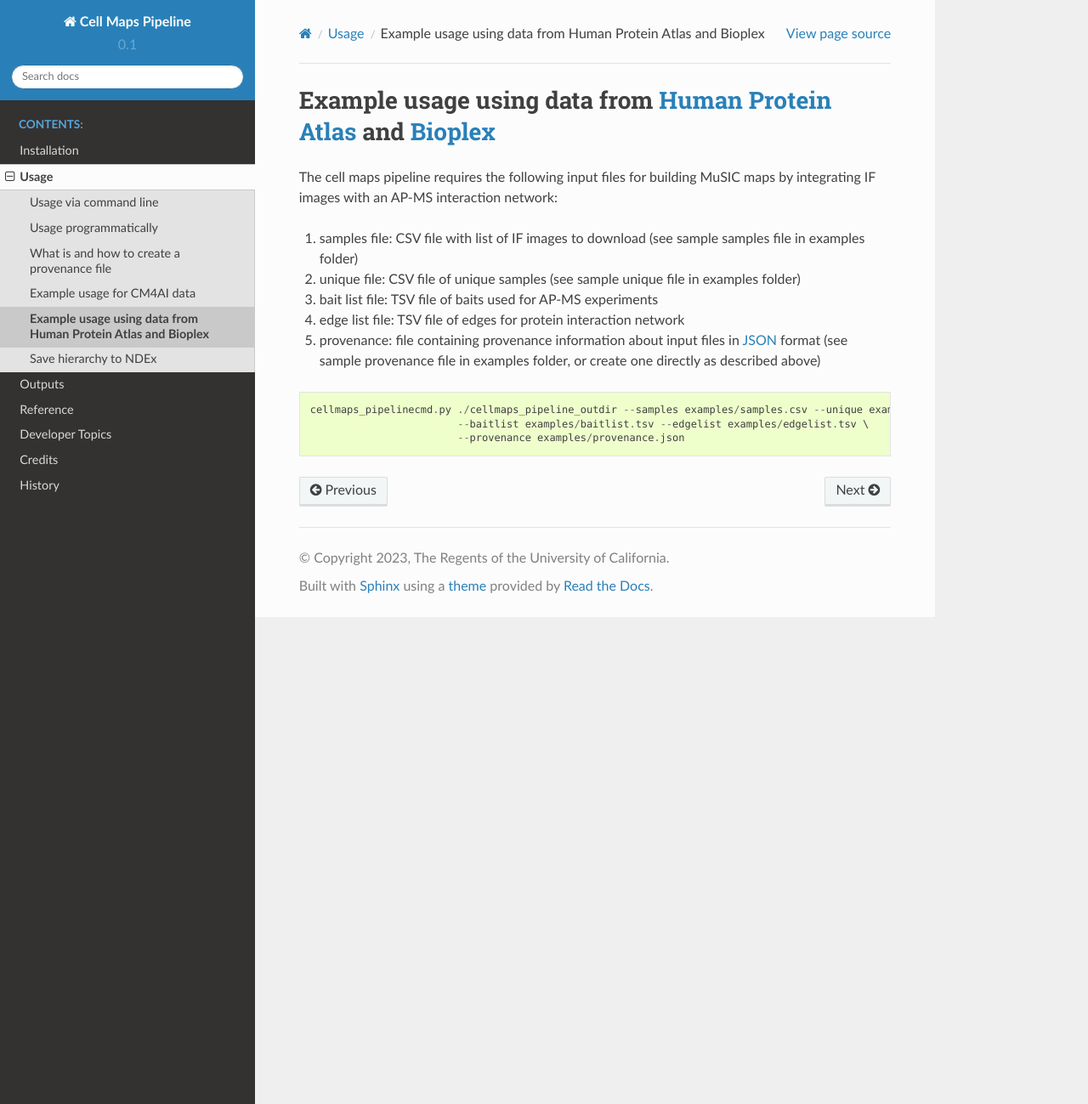
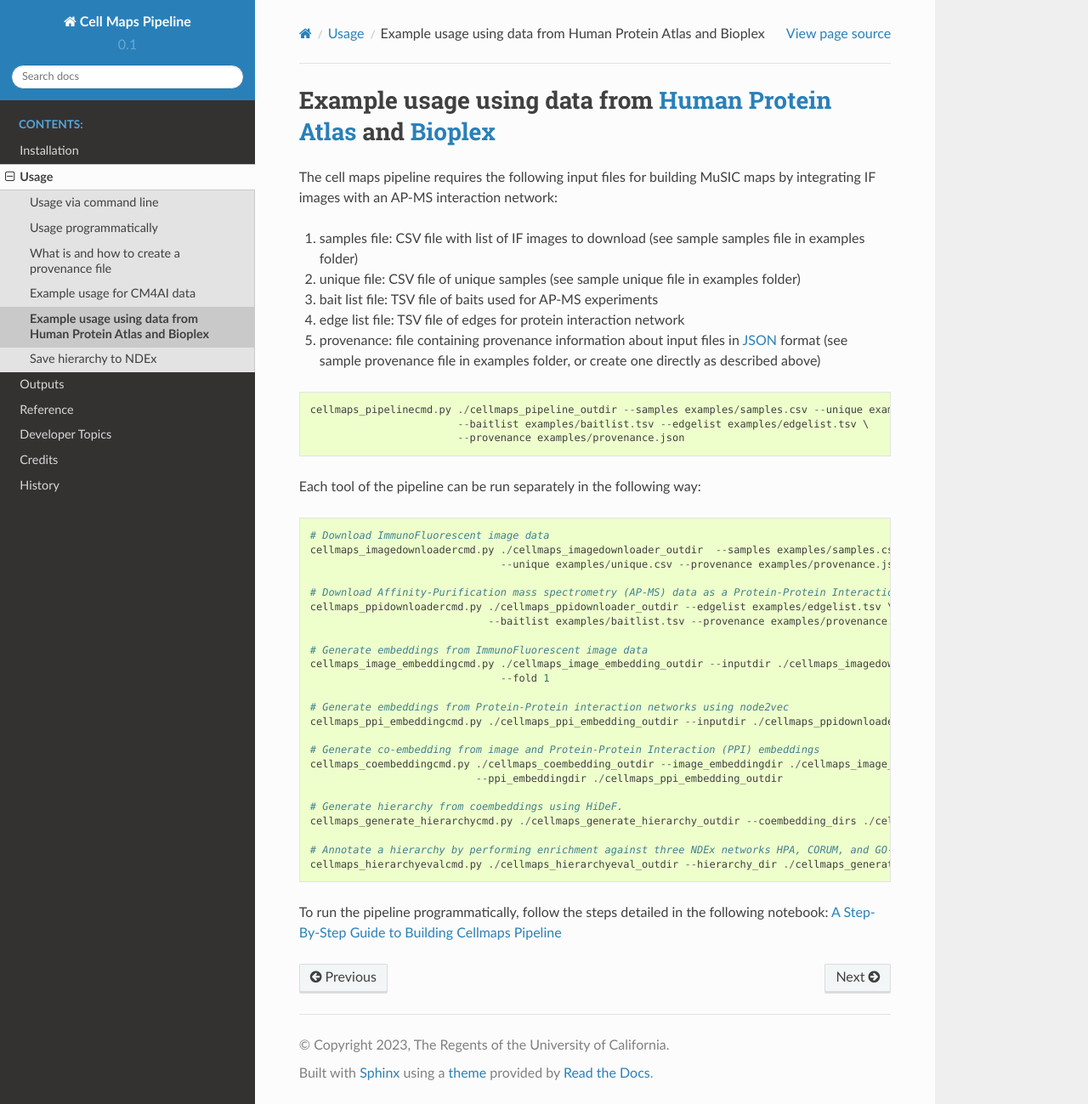
Before and after one commit to idekerlab/cellmaps_pipeline, a Sphinx documentation site: the page built from docs/hpa_bioplex.rst, in a window 1280 px wide and 1299 px high. Shown: the whole window at 85% size. Built offline with Sphinx 7.4.7 and the Read the Docs theme 2.0.0, drawn with Linux system fonts in a browser that asks for light colours.

Commit message:
Improve usage example documentation on using data from human protein atlas and bioplex

```diff
--- a/docs/hpa_bioplex.rst
+++ b/docs/hpa_bioplex.rst
@@ -17,6 +17,38 @@
                            --baitlist examples/baitlist.tsv --edgelist examples/edgelist.tsv \
                            --provenance examples/provenance.json
 
+Each tool of the pipeline can be run separately in the following way:
+
+.. code-block::
+
+    # Download ImmunoFluorescent image data
+    cellmaps_imagedownloadercmd.py ./cellmaps_imagedownloader_outdir  --samples examples/samples.csv \
+                                   --unique examples/unique.csv --provenance examples/provenance.json
+
+    # Download Affinity-Purification mass spectrometry (AP-MS) data as a Protein-Protein Interaction network
+    cellmaps_ppidownloadercmd.py ./cellmaps_ppidownloader_outdir --edgelist examples/edgelist.tsv \
+                                 --baitlist examples/baitlist.tsv --provenance examples/provenance.json
+
+    # Generate embeddings from ImmunoFluorescent image data
+    cellmaps_image_embeddingcmd.py ./cellmaps_image_embedding_outdir --inputdir ./cellmaps_imagedownloader_outdir
+                                   --fold 1
+
+    # Generate embeddings from Protein-Protein interaction networks using node2vec
+    cellmaps_ppi_embeddingcmd.py ./cellmaps_ppi_embedding_outdir --inputdir ./cellmaps_ppidownloader_outdir
+
+    # Generate co-embedding from image and Protein-Protein Interaction (PPI) embeddings
+    cellmaps_coembeddingcmd.py ./cellmaps_coembedding_outdir --image_embeddingdir ./cellmaps_image_embedding_outdir \
+                               --ppi_embeddingdir ./cellmaps_ppi_embedding_outdir
+
+    # Generate hierarchy from coembeddings using HiDeF.
+    cellmaps_generate_hierarchycmd.py ./cellmaps_generate_hierarchy_outdir --coembedding_dirs ./cellmaps_coembedding_outdir
+
+    # Annotate a hierarchy by performing enrichment against three NDEx networks HPA, CORUM, and GO-CC
+    cellmaps_hierarchyevalcmd.py ./cellmaps_hierarchyeval_outdir --hierarchy_dir ./cellmaps_generate_hierarchy_outdir
+
+To run the pipeline programmatically, follow the steps detailed in the following notebook: `A Step-By-Step Guide to Building Cellmaps Pipeline`_
+
+.. _A Step-By-Step Guide to Building Cellmaps Pipeline: https://github.com/idekerlab/cellmaps_pipeline/blob/main/notebooks/step-by-step-guide-run-cellmaps-pipeline.ipynb
 .. _CM4AI data: https://cm4ai.org/data
 .. _RO-Crate: https://www.researchobject.org/ro-crate/
 .. _Human Protein Atlas: https://www.proteinatlas.org
```
